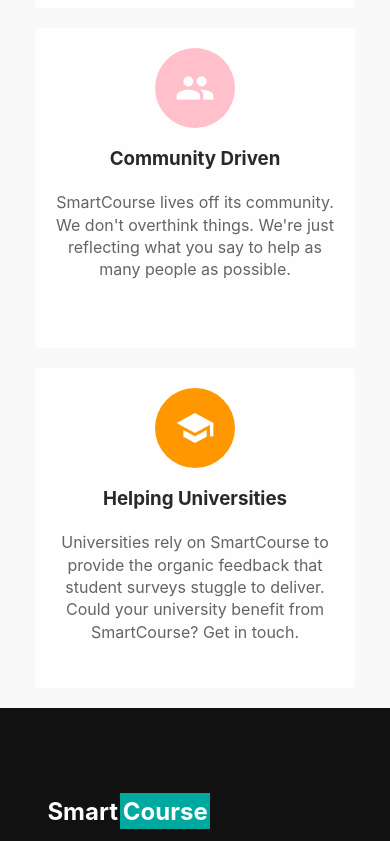
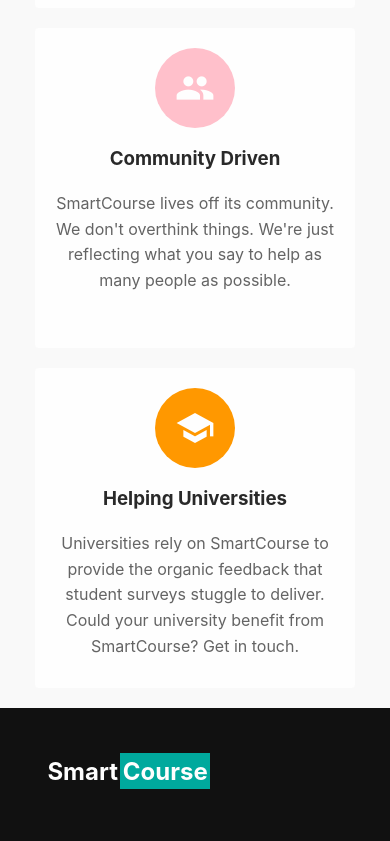
Before and after one commit to SmartCourse/app, a Vue app in the folder frontend/: page / in a window 390 px wide. Shown: the part 1156-1997 px from the top of the page. Built offline with nearby package versions, Linux system fonts and the light colour scheme; no server answers.

Commit message:
more fixes

```diff
--- a/frontend/src/App.vue
+++ b/frontend/src/App.vue
@@ -86,6 +86,8 @@ h1, h2, h3, h4, h5, h6 {
 }
 
 p {
+  // default unless specified
+  font: var(--body-copy-1);
   color: var(--black-p);
 }
 
--- a/frontend/src/components/AppFooter.vue
+++ b/frontend/src/components/AppFooter.vue
@@ -64,7 +64,7 @@ export default {
 }
 
 .logo-container > h1 {
-  margin: 40px auto;
+  margin: auto;
 }
 
 .links {
@@ -117,7 +117,7 @@ p {
     border-bottom: var(--border);
   }
 
-  logo-container > h1 {
+  .logo-container > h1 {
     margin: auto;
   }
 }
--- /dev/null
+++ b/frontend/src/views/404.vue
@@ -0,0 +1,30 @@
+<template>
+    <div class="main-content">
+        <h1><i class="material-icons">warning</i></h1>
+        <h1>Page Not Found</h1>
+        <p>Oops, it looks like the page you're looking for doesn't exist!</p>
+    </div>
+</template>
+
+<style scoped>
+
+.main-content {
+    padding: 20px;
+    text-align: center;
+}
+
+.material-icons {
+    font-size: inherit;
+    display: inline-block;
+    vertical-align: middle;
+}
+
+h1 {
+    font: var(--header-1);
+}
+
+p {
+    font: var(--header-4);
+}
+
+</style>
```
Also changed, not shown: frontend/src/router.js (+12 -6 lines).
